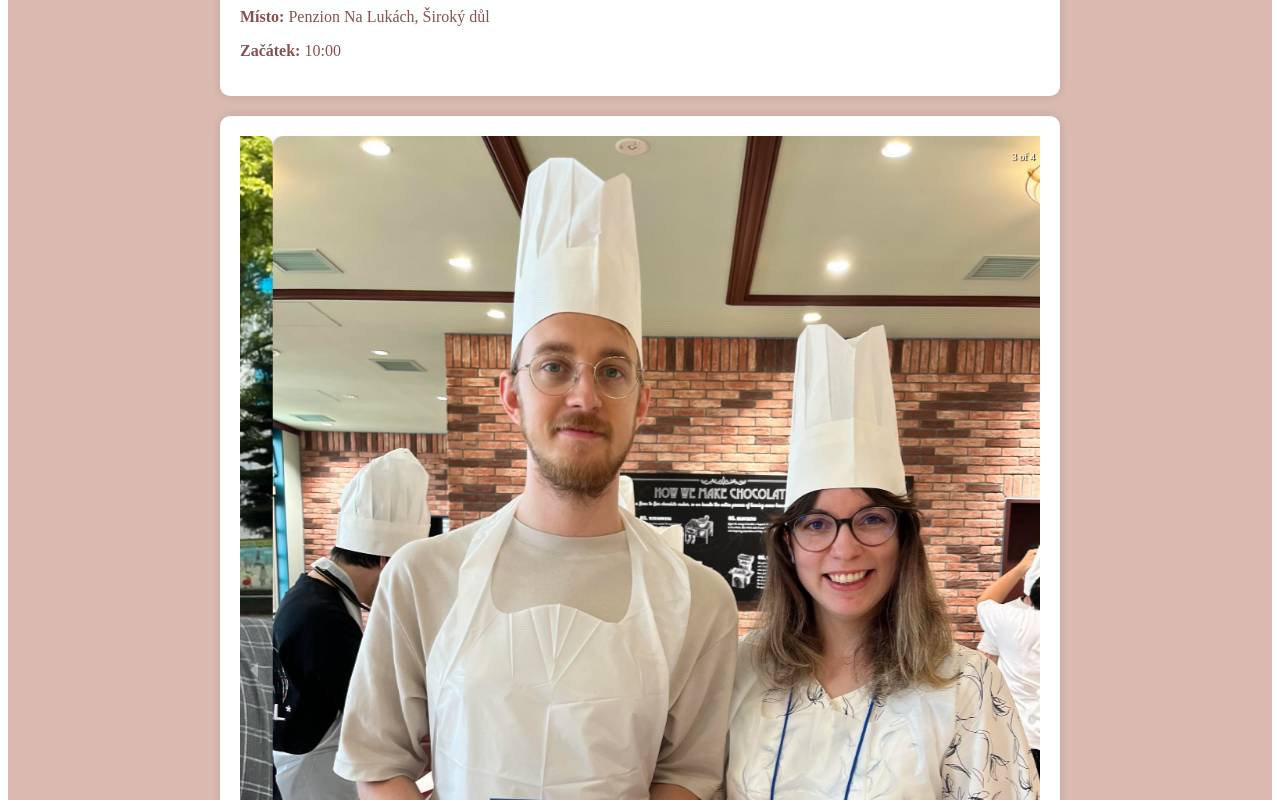
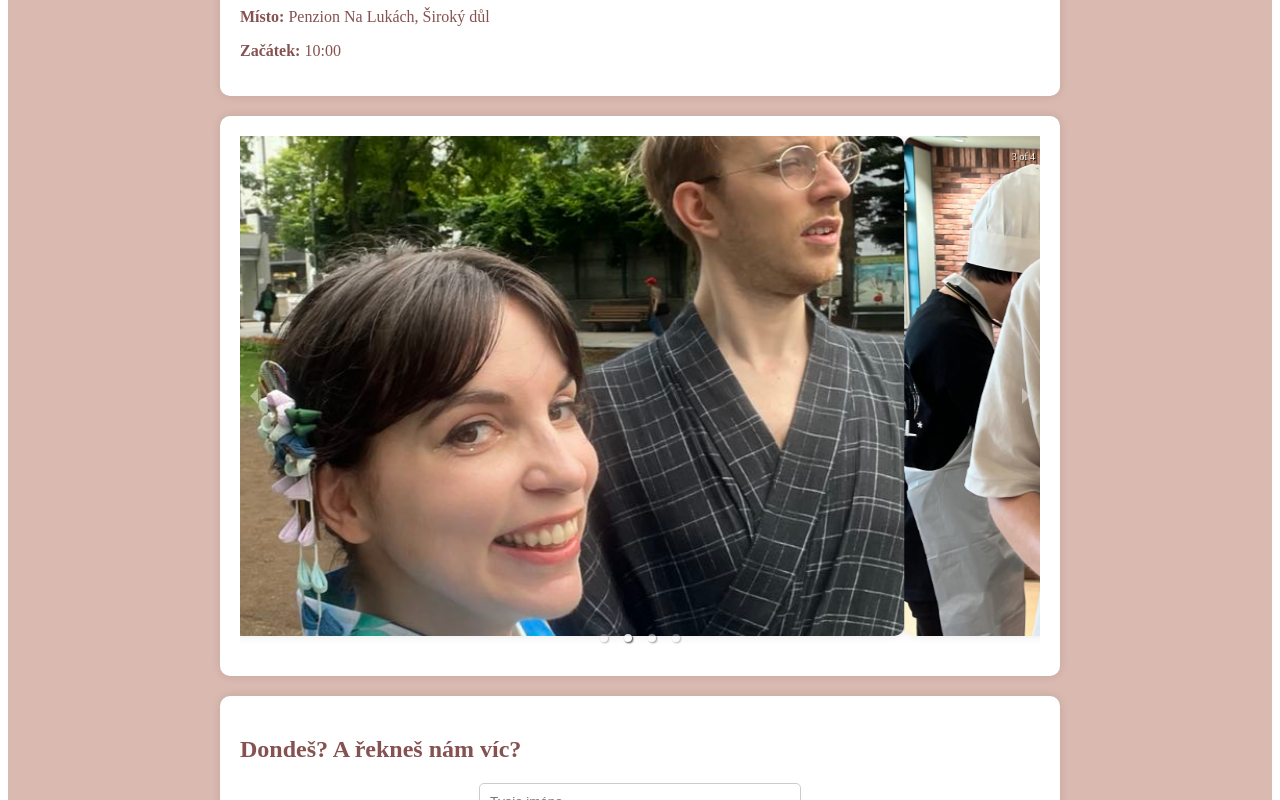
Before and after one commit to miroslavreznik/wedding-website, a React (Create React App) app: page / in a window 1280 px wide. Shown: the part 1180-1980 px from the top of the page. Built offline with nearby package versions, Linux system fonts and the light colour scheme.

Commit message:
Update App.js

```diff
--- a/src/App.js
+++ b/src/App.js
@@ -64,7 +64,7 @@ const App = () => {
               style={galleryImageStyle}
             />
           </div>
-                    <div>
+          <div>
             <img
               src={`${process.env.PUBLIC_URL}/gallery4.jpg`}
               alt="Gallery 4"
@@ -124,7 +124,9 @@ const galleryImageStyle = {
   height: "auto",
   objectFit: "cover", // Ensures the images fit well without distortion
   borderRadius: "10px",
-  boxShadow: "0px 0px 10px rgba(0, 0, 0, 0.1)"
+  boxShadow: "0px 0px 10px rgba(0, 0, 0, 0.1)",
+  maxHeight: "500px", // Limit the max height to prevent images from stretching too tall
+  marginBottom: "20px", // Space between images
 };
 
 // Motion settings for scroll fade-in effect
```
